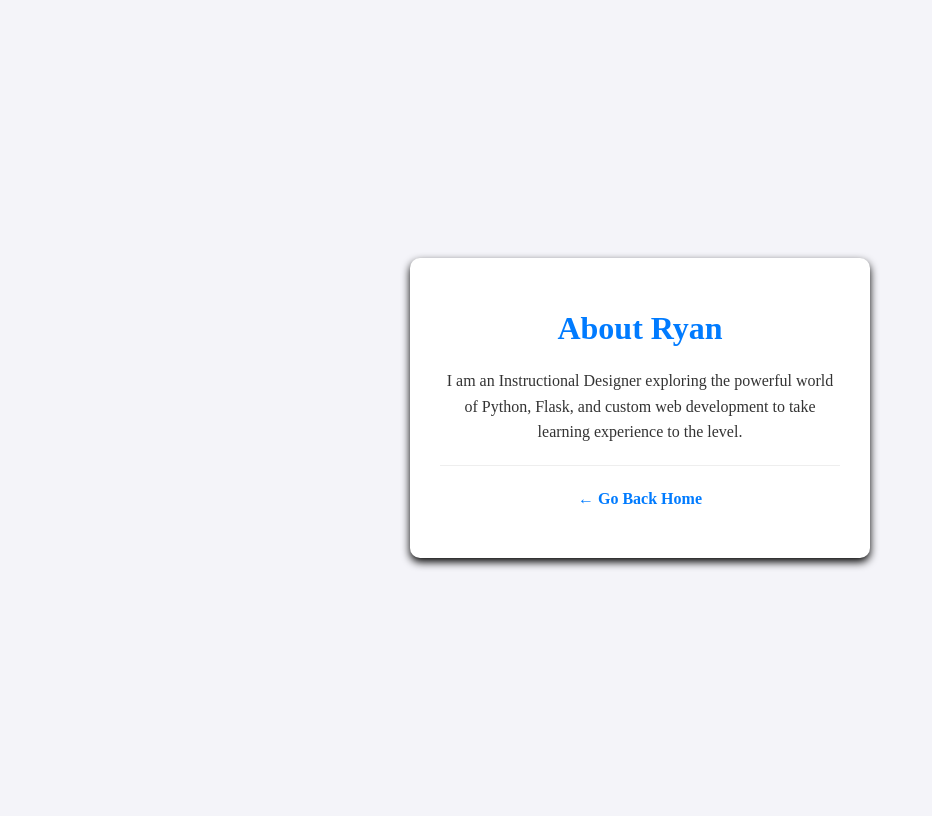
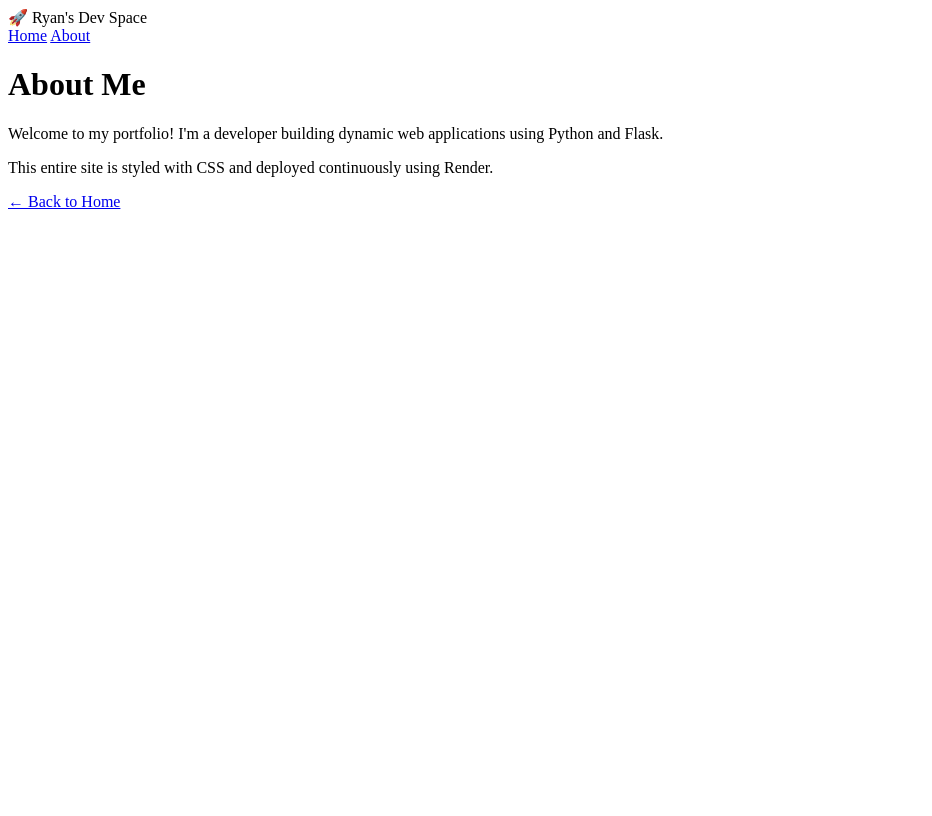
Before and after one commit to Outdoor-coder-85/flask_practice, a Flask app: page /about in a window 1280 px wide. Shown: the whole page, without its empty margins (0-932 px from the left). After the commit the page ends 209 px from the top, so only its background shows below. Run offline with Flask 3, Linux system fonts and the light colour scheme.

Commit message:
Synchronize layout files with structural styles and counters

```diff
--- a/app.py
+++ b/app.py
@@ -5,19 +5,16 @@ app = Flask(__name__)
 
 @app.route('/')
 def home():
-    # 1. Set your coding start date (Year, Month, Day)
-    # Change these numbers to the day you actually started if you want!
+    # Set your coding start date (Year, Month, Day)
     start_date = datetime(2026, 5, 1)
 
-    # 2. Get today's exact date
+    # Get today's exact date and calculate the difference
     today = datetime.now()
-
-    # 3. Calculate the difference
     difference = today - start_date
     days_coding = difference.days
 
-    # 4. Pass that "days_coding" variable into your HTML template!
-    return render_template('index.html', days=days_coding)
+    # Send the calculation directly to your home template
+    return render_template('index.html', name="Ryan", days=days_coding)
 
 @app.route('/about')
 def about():
--- a/templates/about.html
+++ b/templates/about.html
@@ -1,38 +1,27 @@
 <!DOCTYPE html>
 <html lang="en">
 <head>
-    <meta charshet="UTF-8"
-    <title><About Me</title>
-    <style>
-        body {
-            font-family: Syong Mong, proxima nova;
-            background-color: #f4f4f9;
-            display: flex;
-            justify-content: center;
-            align-items: center;
-            height: 100vh;
-            margin: 0j
-        }
-        .card {
-            background: white;
-            padding: 30px;
-            border-radius: 10px;
-            box-shadow: 0 4px 8px rgba(0,0.0,0.1);
-            text-align: center;
-            max-width: 400px;
-        }
-        h1 { color: #007BFF}
-        p { color: #333; line-height: 1.6; }
-        a { color: #007BFF; text-decoration: none; font-weight: bold; }
-    </style>
+    <meta charset="UTF-8">
+    <meta name="viewport" content="width=device-width, initial-scale=1.0">
+    <title>About Me</title>
+    <link rel="stylesheet" href="{{ url_for('static', filename='style.css') }}">
 </head>
-</body>
+<body>
 
-    <div class="card">
-        <h1>About Ryan</h1>
-        <p>I am an Instructional Designer exploring the powerful world of Python, Flask, and custom web development to take learning experience to the level.</p>
-        <hr style="border: 0; border-top: 1px solid #eee; margin: 20px 0;">
-        <p><a href="/">← Go Back Home</a></p>
+    <nav class="navbar">
+        <div class="logo">🚀 Ryan's Dev Space</div>
+        <div class="nav-links">
+            <a href="/">Home</a>
+            <a href="/about">About</a>
+        </div>
+    </nav>
+
+    <div class="container">
+        <h1>About Me</h1>
+        <p>Welcome to my portfolio! I'm a developer building dynamic web applications using Python and Flask.</p>
+        <p>This entire site is styled with CSS and deployed continuously using Render.</p>
+
+        <a href="/" class="btn-primary">← Back to Home</a>
     </div>
 
 </body>
```
Also changed, not shown: templates/index.html (+18 -37 lines).
